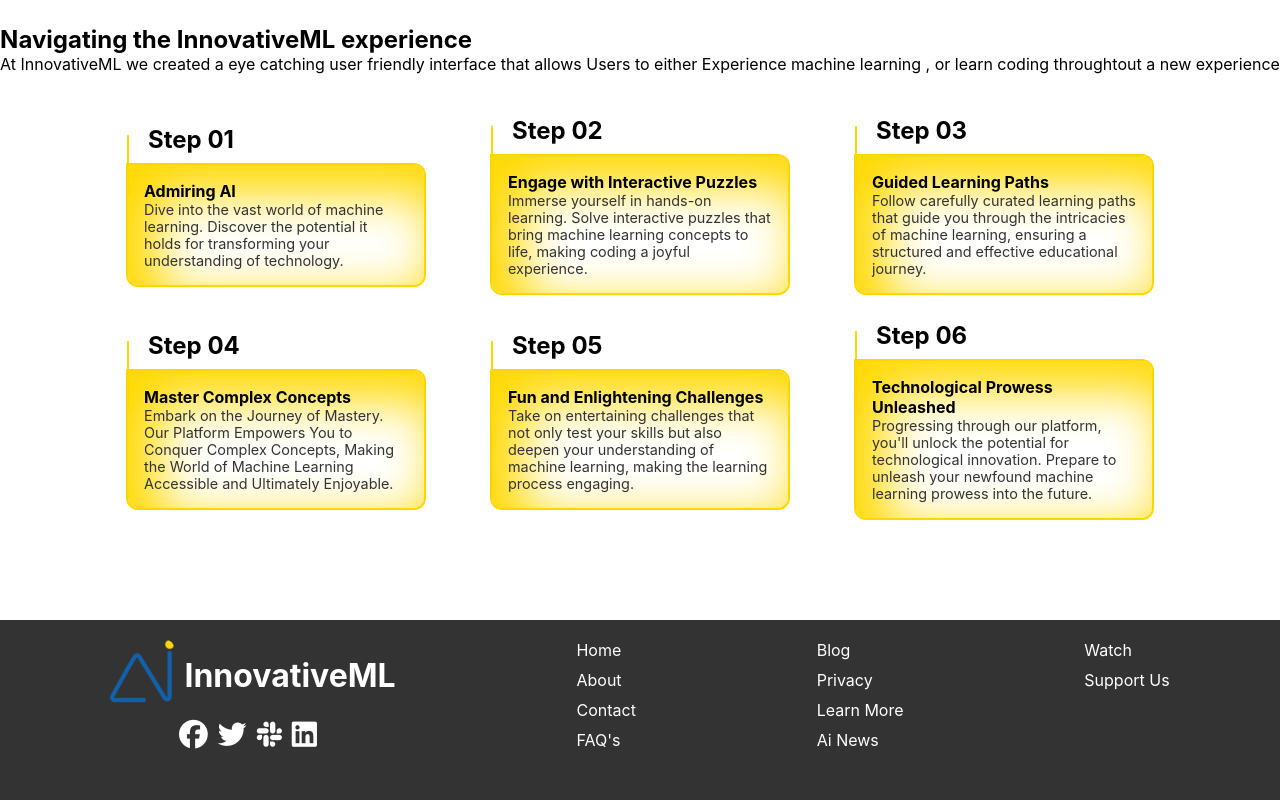
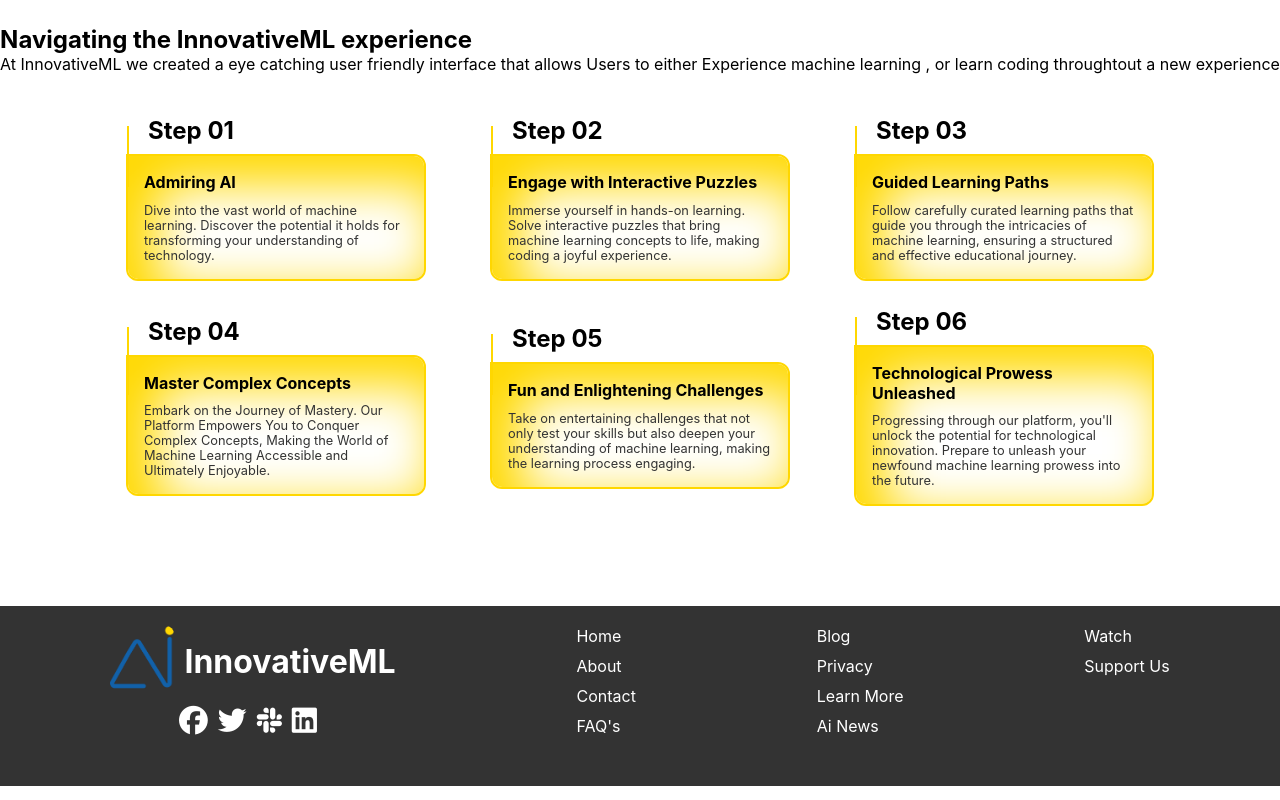
Before and after one commit to AhmadSerhall/innovativeML, a React (Create React App) app in the folder frontend/: page /about in a window 1280 px wide. Shown: the part 1127-1927 px from the top of the page. Built offline with nearby package versions, Linux system fonts and the light colour scheme.

Commit message:
frontend added padding bottom to the title of the cards

```diff
--- a/frontend/src/components/CardExperience/style.css
+++ b/frontend/src/components/CardExperience/style.css
@@ -43,11 +43,12 @@
 
   .CardExperience__title {
     font-size: 1rem;
+    padding-bottom:4%;
     font-weight: bold;
     color: #000;
   }
 
   .CardExperience__text {
-    font-size: 0.9rem;
+    font-size: 0.8rem;
     color: #333;
   }
```
